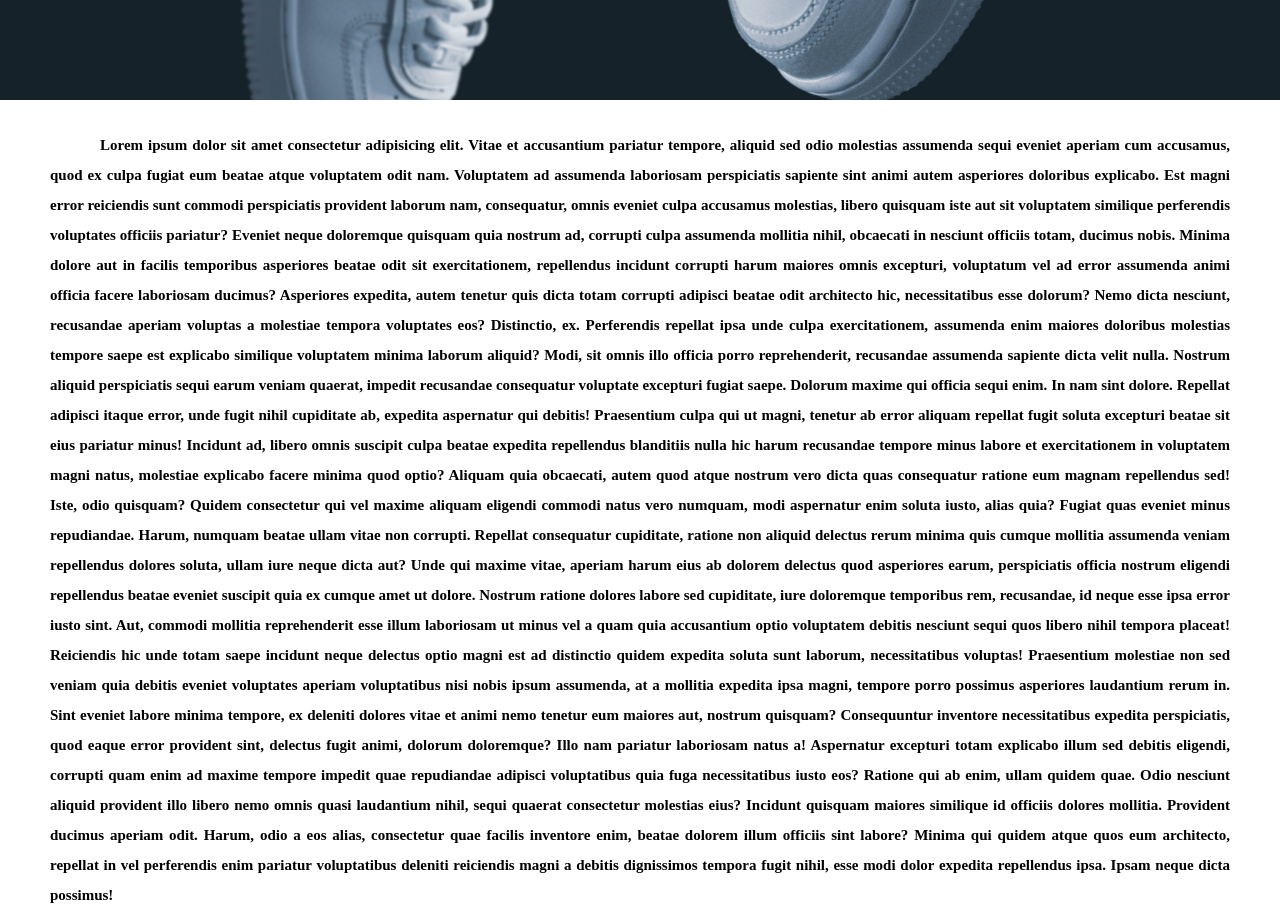
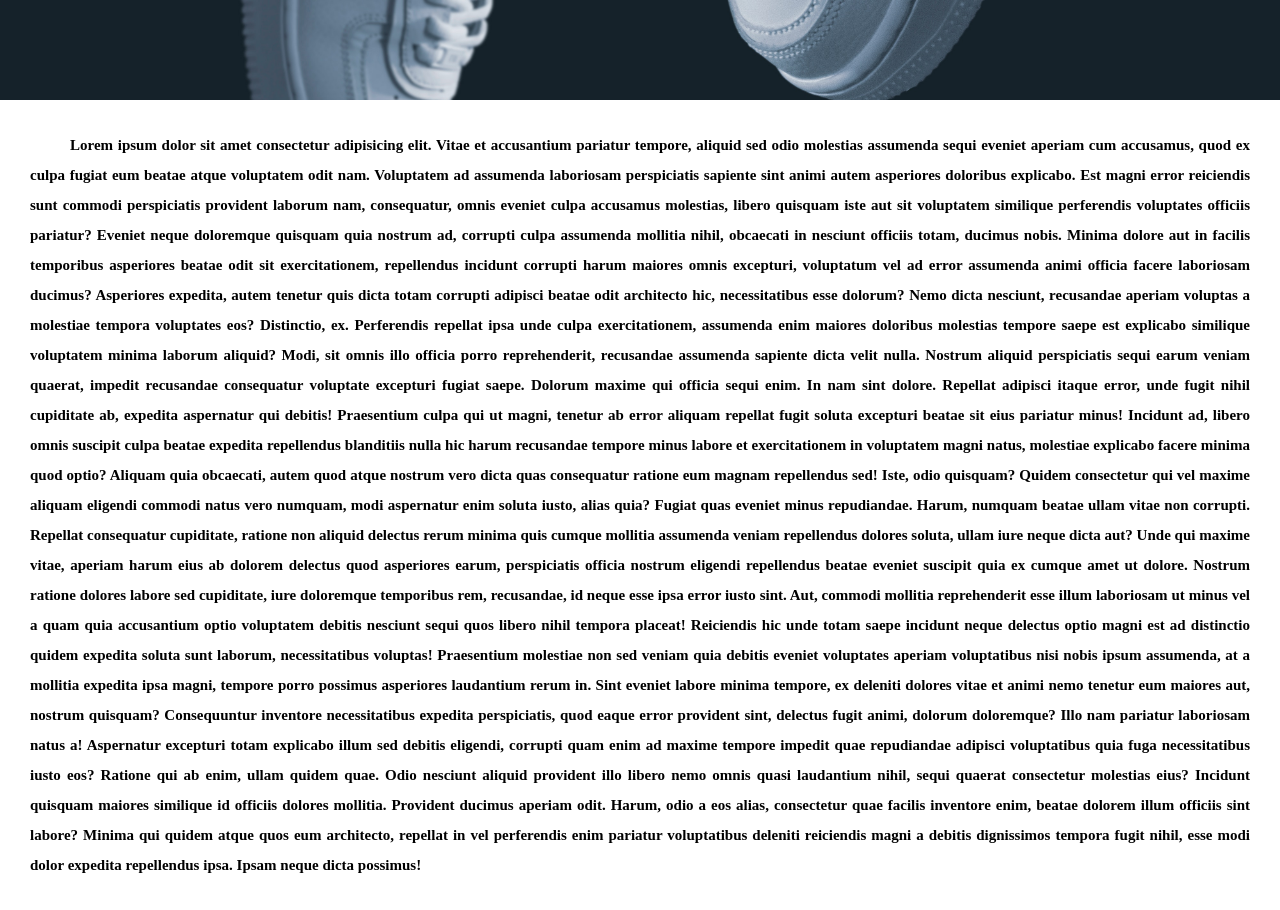
Before and after one commit to Promise-Digitals/Logo-shrink-on-scroll-2, a plain HTML site: page index.html in a window 1280 px wide. Shown: the part 700-1610 px from the top of the page. After the commit the page ends 1580 px from the top, so only its background shows below. Drawn offline with Linux system fonts and the light colour scheme.

Commit message:
Update style.css

```diff
--- a/style.css
+++ b/style.css
@@ -51,10 +51,10 @@
 .main{
     width: 100%;
     margin-top: 30px;
-    padding: 0 50px;
+    padding: 0 30px;
 }
 .main p{
-    text-indent: 50px;
+    text-indent: 40px;
     font-size: 15px;
     font-family: serif;
     font-weight: 600;
```
